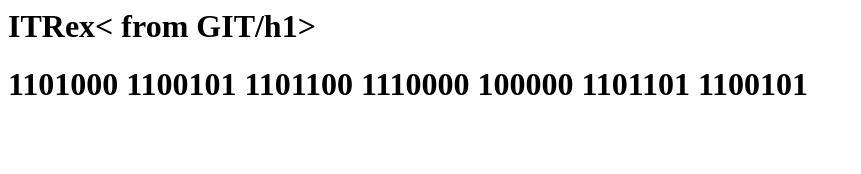
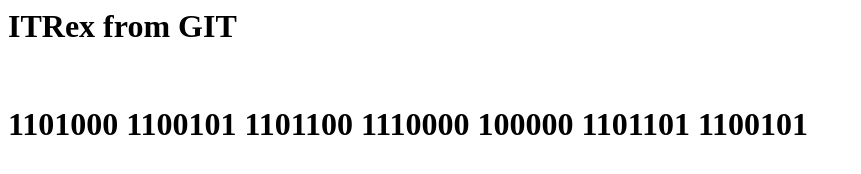
Before and after one commit to Vult-Github/aws_git, a plain HTML site: page index.html in a window 1280 px wide. Shown: the whole page, without its empty margins (0-861 px from the left). Drawn offline with Linux system fonts and the light colour scheme.

Commit message:
Update index.html

```diff
--- a/index.html
+++ b/index.html
@@ -1,5 +1,5 @@
 <html>
-<h1>ITRex< from GIT/h1>
+<h1>ITRex from GIT </h1>
 </br>
 <h1>1101000 1100101 1101100 1110000 100000 1101101 1100101</h1>
 </html>
```
